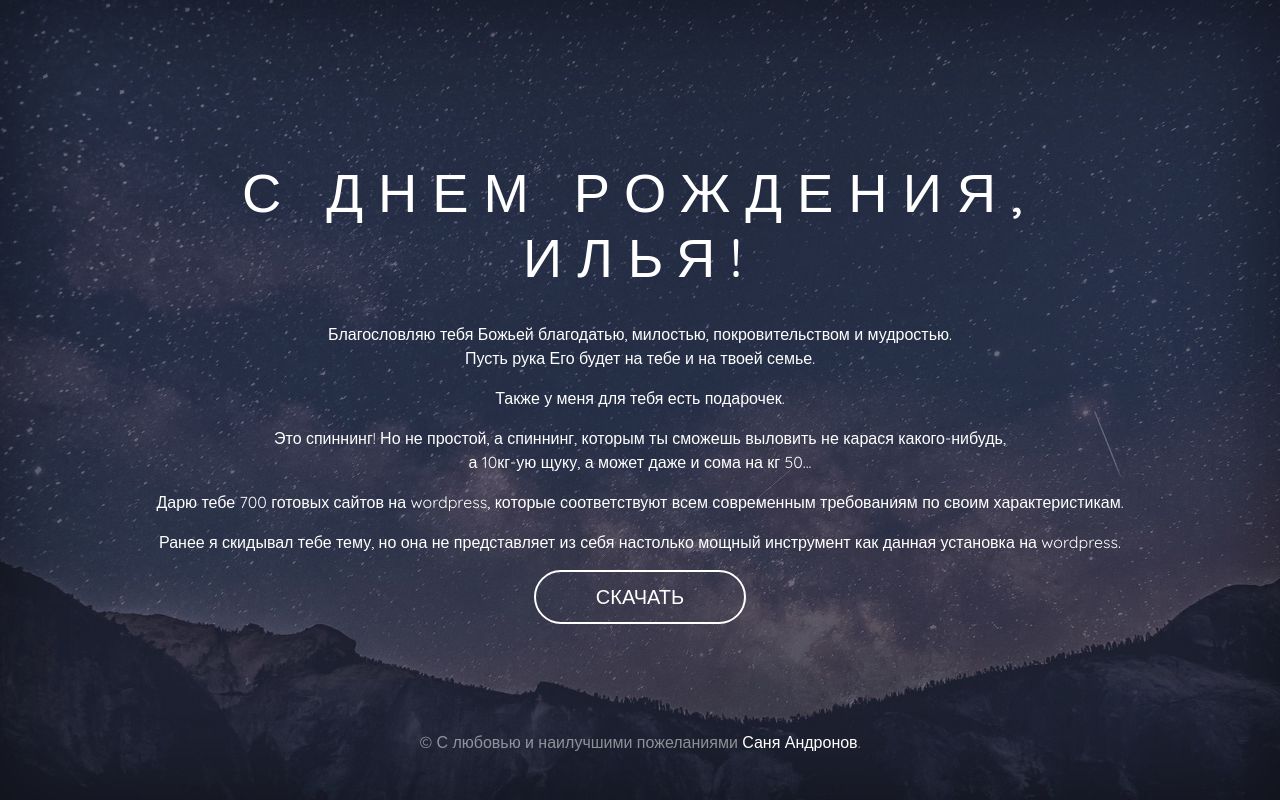
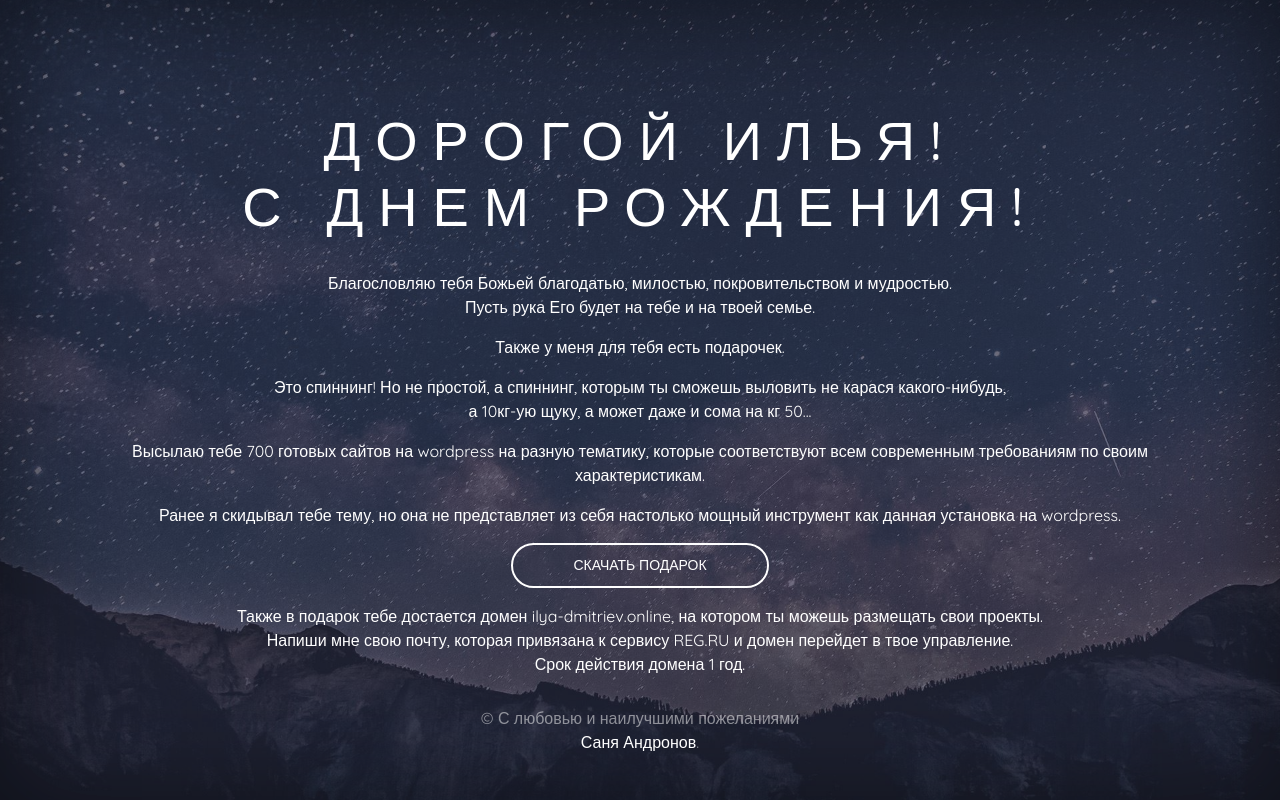
Before and after one commit to AlexandrAndronov/ilya-dmitriev-dr, a plain HTML site: page index.html in a window 1280 px wide. Drawn offline with Linux system fonts and the light colour scheme.

Commit message:
download_03_01_2024_5

```diff
--- a/css/main.css
+++ b/css/main.css
@@ -93,7 +93,7 @@ body {
   font-weight: 500;
   text-transform: uppercase;
   letter-spacing: 10px;
-  font-size: 2rem;
+  font-size: 1.5rem;
   margin-bottom: 2rem; }
 
 @media (min-width: 768px) {
@@ -160,3 +160,7 @@ body {
   .mastfoot,
   .cover-container {
     width: 1060px; } }
+
+.main_btn {
+  font-size: 14px !important;
+}
--- a/index.html
+++ b/index.html
@@ -30,22 +30,24 @@
         </div>
       </div>
       <div class="inner cover">
-        <h1 class="cover-heading">С Днем Рождения, Илья!</h1>
+        <h1 class="cover-heading">Дорогой Илья! <br> С Днем Рождения!</h1>
         <p class="">Благословляю тебя Божьей благодатью, милостью, покровительством и мудростью. <br>
         Пусть рука Его будет на тебе и на твоей семье.</p>
         <p class="">Также у меня для тебя есть подарочек.</p>
         <p class="">Это спиннинг! Но не простой, а спиннинг, которым ты сможешь выловить не карася какого-нибудь, <br> а 10кг-ую щуку, а может даже и сома на кг 50...</p>
-        <p class="">Дарю тебе 700 готовых сайтов на wordpress, которые соответствуют всем современным требованиям по своим характеристикам.</p>
+        <p class="">Высылаю тебе 700 готовых сайтов на wordpress на разную тематику, которые соответствуют всем современным требованиям по своим характеристикам.</p>
         <p class="">Ранее я скидывал тебе тему, но она не представляет из себя настолько мощный инструмент как данная установка на wordpress.</p>
 
-        <p class=""><a type="button" class="btn btn-lg btn-default btn-notify" download href="dock/betheme_v27_2_12.zip">Скачать</a></p>
+        <p class=""><a type="button" class="btn main_btn btn-lg btn-default btn-notify" download href="dock/betheme_v27_2_12.zip">Скачать подарок</a></p>
+        <p class="">Также в подарок тебе достается домен ilya-dmitriev.online, на котором ты можешь размещать свои проекты. <br>
+          Напиши мне свою почту, которая привязана к сервису <a href="https://reg.ru" target="_blank">REG.RU</a> и домен перейдет в твое управление. <br>Срок действия домена 1 год. <br></p>
       </div>
       <div class="mastfoot">
         <div class="inner">
-          <p>&copy; С любовью и наилучшими пожеланиями <a href="https://vk.com/panda_development" target="_blank">Саня Андронов</a>.</p>
+          <p>&copy; С любовью и наилучшими пожеланиями <br> <a href="https://vk.com/panda_development" target="_blank">Саня Андронов</a>.</p>
         </div>
       </div>
-      <div class="modal fade" id="subscribeModal" tabindex="-1" role="dialog" aria-labelledby="subscribeModalLabel" aria-hidden="true">
+      <!-- <div class="modal fade" id="subscribeModal" tabindex="-1" role="dialog" aria-labelledby="subscribeModalLabel" aria-hidden="true">
         <div class="modal-dialog" role="document">
           <div class="modal-content">
             <div class="modal-header">
@@ -67,7 +69,7 @@
             </div>
           </div>
         </div>
-    </div>
+    </div> -->
   </div>
 </div>
     <script src="scripts/jquery.slim.min.js?ver=1.2.0"></script>
```
